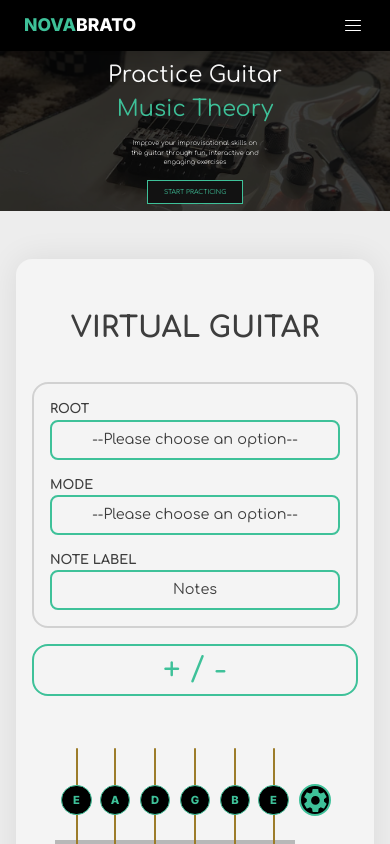
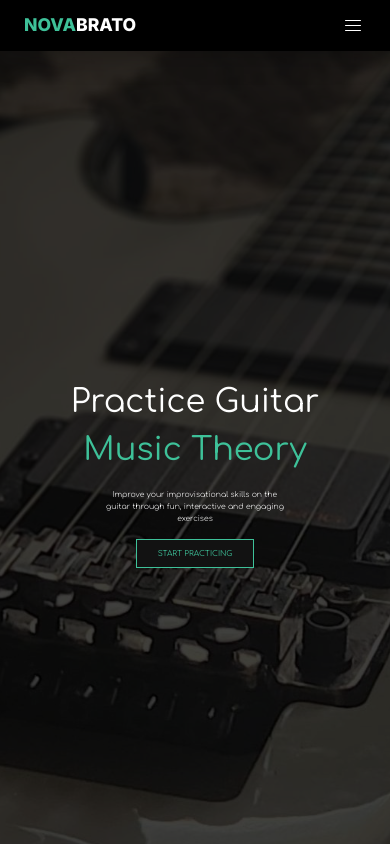
Before and after one commit to NovaSharx/Novabrato, a React (Create React App) app in the folder frontend/: page / in a window 390 px wide. Shown: the top 844 px of the page. Built offline with nearby package versions, Linux system fonts and the light colour scheme.

Commit message:
Changed hero section to be full screen. Scaled up hero section content for mobile screens.

```diff
--- a/frontend/src/stylesheets/css/main.css
+++ b/frontend/src/stylesheets/css/main.css
@@ -813,7 +813,7 @@ p {
   position: relative;
   display: flex;
   align-items: center;
-  height: 40rem;
+  height: 100vh;
   background-image: url("/public/hero_section_image.jpg");
   background-size: cover;
   background-position: center 80%;
@@ -862,9 +862,6 @@ p {
   cursor: pointer;
 }
 @media (max-width: 1536px) {
-  #home #hero-section-container {
-    height: 33rem;
-  }
   #home #hero-section-container #hero-section #hero-section-title {
     font-size: 4.5rem;
   }
@@ -882,9 +879,6 @@ p {
   }
 }
 @media (max-width: 1200px) {
-  #home #hero-section-container {
-    height: 26rem;
-  }
   #home #hero-section-container #hero-section #hero-section-title {
     font-size: 3.5rem;
   }
@@ -902,9 +896,6 @@ p {
   }
 }
 @media (max-width: 1024px) {
-  #home #hero-section-container {
-    height: 22rem;
-  }
   #home #hero-section-container #hero-section #hero-section-title {
     font-size: 3rem;
   }
@@ -922,9 +913,6 @@ p {
   }
 }
 @media (max-width: 768px) {
-  #home #hero-section-container {
-    height: 16rem;
-  }
   #home #hero-section-container #hero-section #hero-section-title {
     font-size: 2.5rem;
   }
@@ -942,22 +930,19 @@ p {
   }
 }
 @media (max-width: 480px) {
-  #home #hero-section-container {
-    height: 10rem;
-  }
   #home #hero-section-container #hero-section #hero-section-title {
-    font-size: 1.4rem;
+    font-size: 2rem;
   }
   #home #hero-section-container #hero-section #hero-section-info {
-    margin: 0.8rem auto;
-    width: 8.4rem;
+    margin: 0.96rem auto;
+    width: 11.2rem;
   }
   #home #hero-section-container #hero-section #hero-section-info span {
-    font-size: 0.4rem;
+    font-size: 0.48rem;
   }
   #home #hero-section-container #hero-section #call-to-action #call-to-action-button {
-    padding: 0.4rem 1rem;
-    border-width: 1px;
-    font-size: 0.4rem;
+    padding: 0.48rem 1.28rem;
+    border-width: 1.6px;
+    font-size: 0.48rem;
   }
 }/*# sourceMappingURL=main.css.map */
--- a/frontend/src/stylesheets/scss/pages/home/_home.scss
+++ b/frontend/src/stylesheets/scss/pages/home/_home.scss
@@ -5,7 +5,7 @@
         position: relative;
         display: flex;
         align-items: center;
-        height: 40rem;
+        height: 100vh;
         background-image: url('/public/hero_section_image.jpg');
         background-size: cover;
         background-position: center 80%;
@@ -67,7 +67,6 @@
     @media (max-width: $tv-width) {
 
         #hero-section-container {
-            height: 33rem;
 
             #hero-section {
 
@@ -98,7 +97,6 @@
 
     @media (max-width: $desktop-width) {
         #hero-section-container {
-            height: 26rem;
 
             #hero-section {
 
@@ -129,7 +127,6 @@
 
     @media (max-width: $laptop-width) {
         #hero-section-container {
-            height: 22rem;
 
             #hero-section {
 
@@ -160,7 +157,6 @@
 
     @media (max-width: $tablet-width) {
         #hero-section-container {
-            height: 16rem;
 
             #hero-section {
 
@@ -191,29 +187,28 @@
 
     @media (max-width: $mobile-width) {
         #hero-section-container {
-            height: 10rem;
 
             #hero-section {
 
                 #hero-section-title {
-                    font-size: 1.4rem;
+                    font-size: 2rem;
                 }
 
                 #hero-section-info {
-                    margin: 0.8rem auto;
-                    width: 8.4rem;
+                    margin: 0.96rem auto;
+                    width: 11.2rem;
 
                     span {
-                        font-size: 0.4rem;
+                        font-size: 0.48rem;
                     }
                 }
 
                 #call-to-action {
 
                     #call-to-action-button {
-                        padding: 0.4rem 1rem;
-                        border-width: 1px;
-                        font-size: 0.4rem;
+                        padding: 0.48rem 1.28rem;
+                        border-width: 1.6px;
+                        font-size: 0.48rem;
                     }
                 }
             }
```
Also changed, not shown: 1 other file (tests, documents, lock files or other folders).
